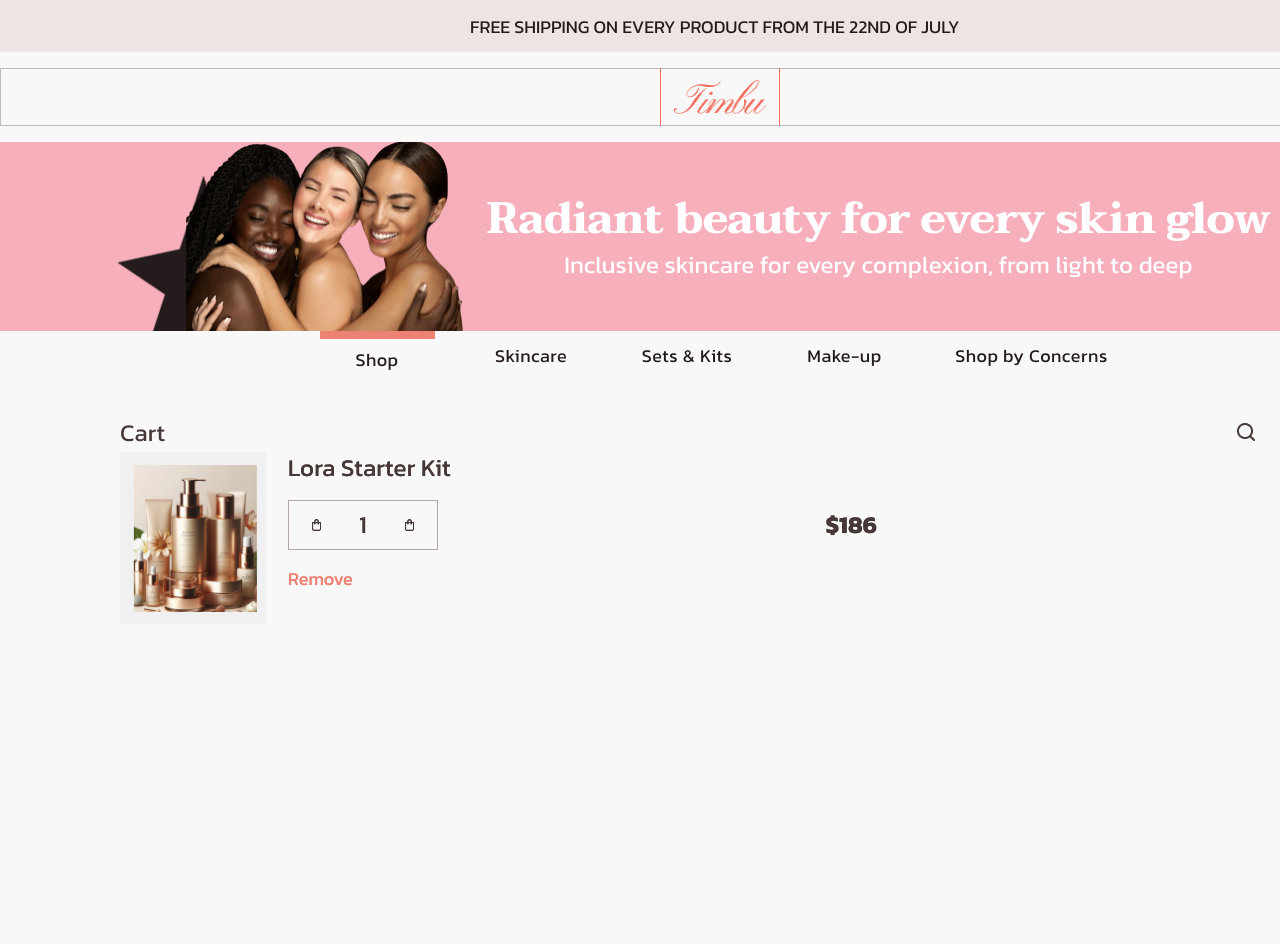
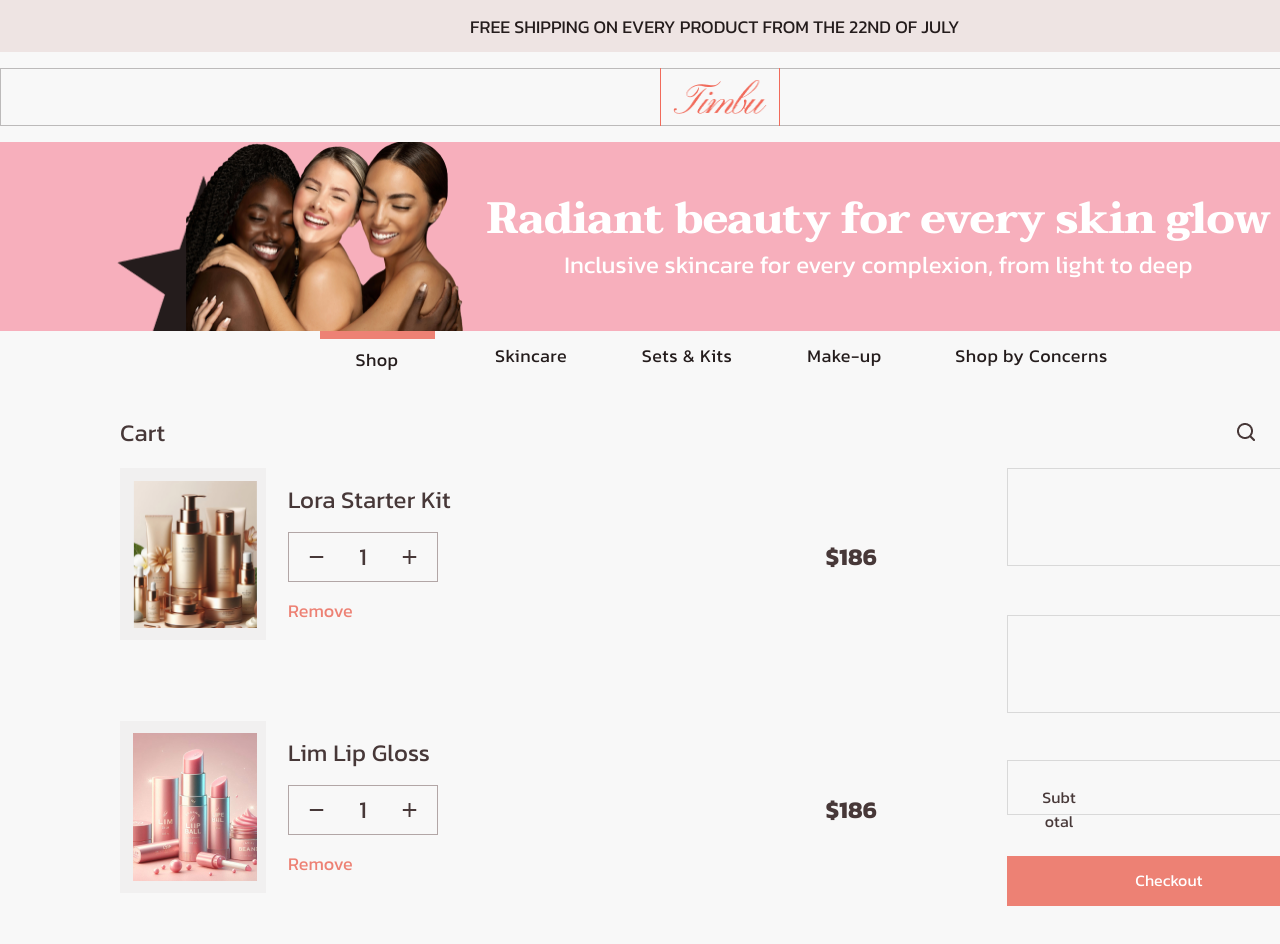
Before and after one commit to ad-sharon/hng2, a React (Create React App) app: page /addcart in a window 1280 px wide. Shown: the top 944 px of the page. Built offline with nearby package versions, Linux system fonts and the light colour scheme.

Commit message:
almost done with cart page

```diff
--- a/src/App.js
+++ b/src/App.js
@@ -2,6 +2,7 @@
 import { BrowserRouter as Router, Route, Routes } from "react-router-dom";
 import ProductPage from "./pages/ProductPage";
 import CartPage from "./pages/CartPage";
+import CheckoutPage from "./pages/CheckoutPage";
 
 function App() {
   return (
@@ -9,6 +10,7 @@
       <Routes>
         <Route path="/" element={<ProductPage />} />
         <Route path="/addcart" element={<CartPage />} />
+        <Route path="/checkout" element={<CheckoutPage />} />
       </Routes>
     </Router>
   );
--- a/src/components/cart_item.jsx
+++ b/src/components/cart_item1.jsx
@@ -1,19 +1,21 @@
 import React from "react";
-import search from "../assets/images/search.png";
-import cart from "../assets/images/cart.png";
+import plus from "../assets/images/plus.png";
+import minus from "../assets/images/minus.png";
 import cart1 from "../assets/images/cart1.png";
 
-const CartItem = () => {
+const CartItem1 = () => {
   return (
     <div
       style={{
         width: 757,
         height: "212px",
         gap: 22,
+        paddingBottom: 40,
         display: "flex",
         position: "absolute",
       }}
     >
+      {/* picture div */}
       <div
         style={{
           height: 172,
@@ -34,12 +36,14 @@
         />
       </div>
 
+      {/* text div */}
       <div
         style={{
           width: 589,
           height: "140px",
           flexDirection: "column",
           display: "flex",
+          margin: "auto",
           gap: 16,
         }}
       >
@@ -50,7 +54,7 @@
             height: "32px",
             alignItems: "center",
             gap: 21,
-            display: "inline-flex",
+            display: "flex",
           }}
         >
           <div
@@ -93,14 +97,12 @@
               style={{
                 width: 24,
                 height: 24,
-                paddingLeft: 5,
-                paddingRight: 5,
                 justifyContent: "center",
                 alignItems: "center",
                 display: "flex",
               }}
             >
-              <img src={cart}></img>
+              <img src={minus}></img>
             </div>
 
             <div
@@ -122,13 +124,12 @@
               style={{
                 width: 24,
                 height: 24,
-                padding: 5,
                 justifyContent: "center",
                 alignItems: "center",
                 display: "flex",
               }}
             >
-              <img src={cart} alt="" />
+              <img src={plus} alt="" />
             </div>
           </div>
 
@@ -176,4 +177,4 @@
   );
 };
 
-export default CartItem;
+export default CartItem1;
--- /dev/null
+++ b/src/components/cart_item2.jsx
@@ -0,0 +1,180 @@
+import React from "react";
+import cart2 from "../assets/images/cart2.png";
+import plus from "../assets/images/plus.png";
+import minus from "../assets/images/minus.png";
+
+const CartItem2 = () => {
+  return (
+    <div
+      style={{
+        width: 757,
+        height: "212px",
+        gap: 22,
+        paddingBottom: 40,
+        display: "flex",
+        position: "absolute",
+      }}
+    >
+      {/* picture div */}
+      <div
+        style={{
+          height: 172,
+          width: "146px",
+          background: "#F1F0F0",
+        }}
+      >
+        <img
+          src={cart2}
+          style={{
+            width: "124px",
+            height: "148px",
+            top: "11.98px",
+            left: "12.91px",
+            position: "absolute",
+          }}
+          alt=""
+        />
+      </div>
+
+      {/* text div */}
+      <div
+        style={{
+          width: 589,
+          height: "140px",
+          flexDirection: "column",
+          display: "flex",
+          margin: "auto",
+          gap: 16,
+        }}
+      >
+        {/* lora div */}
+        <div
+          style={{
+            width: 589,
+            height: "32px",
+            alignItems: "center",
+            gap: 21,
+            display: "inline-flex",
+          }}
+        >
+          <div
+            style={{
+              width: 166,
+              color: "#473838",
+              fontSize: 24,
+              fontFamily: "Kanit",
+              fontWeight: "400",
+              lineHeight: 32,
+              letterSpacing: 0.12,
+            }}
+          >
+            Lim Lip Gloss
+          </div>
+        </div>
+
+        <div
+          style={{
+            height: "50px",
+            width: "589px",
+            justifyContent: "space-between",
+            alignItems: "center",
+            display: "flex",
+          }}
+        >
+          <div
+            style={{
+              width: 150,
+              height: "50px",
+              padding: "12px 16px",
+              border: "1px solid #B2A6A6",
+              // justifyContent: "flex-start",
+              alignItems: "center",
+              gap: 31,
+              display: "flex",
+            }}
+          >
+            <div
+              style={{
+                width: 24,
+                height: 24,
+                justifyContent: "center",
+                alignItems: "center",
+                display: "flex",
+              }}
+            >
+              <img src={minus}></img>
+            </div>
+
+            <div
+              style={{
+                width: "8px",
+                textAlign: "center",
+                color: "#473838",
+                fontSize: 24,
+                fontFamily: "Kanit",
+                fontWeight: "400",
+                lineHeight: 32,
+                letterSpacing: 0.12,
+              }}
+            >
+              1
+            </div>
+
+            <div
+              style={{
+                width: 24,
+                height: 24,
+                justifyContent: "center",
+                alignItems: "center",
+                display: "flex",
+              }}
+            >
+              <img src={plus} alt="" />
+            </div>
+          </div>
+
+          <div
+            style={{
+              textAlign: "center",
+              color: "#473838",
+              fontSize: 24,
+              fontFamily: "Kanit",
+              fontWeight: "700",
+              lineHeight: 32,
+              letterSpacing: 0.12,
+            }}
+          >
+            $186
+          </div>
+        </div>
+
+        <div
+          style={{
+            width: 92,
+            height: 26,
+            alignItems: "center",
+            gap: 21,
+            display: "inline-flex",
+          }}
+        >
+          <div
+            style={{
+              width: 166,
+              color: "#ED8174",
+              fontSize: 18,
+              fontFamily: "Kanit",
+              fontWeight: "400",
+              lineHeight: 26,
+              letterSpacing: 0.09,
+              wordWrap: "break-word",
+            }}
+          >
+            Remove
+          </div>
+        </div>
+      </div>
+    </div>
+  );
+};
+
+export default CartItem2;
--- a/src/components/cart_tab.jsx
+++ b/src/components/cart_main.jsx
@@ -1,10 +1,13 @@
 import React from "react";
 import search from "../assets/images/search.png";
 import cart from "../assets/images/cart.png";
-import CartItem from "./cart_item";
+import CartItem1 from "./cart_item1";
+import CartItem2 from "./cart_item2";
+import CartSide from "./cart_side";
 
-const CartTab = () => {
+const CartMain = () => {
   return (
+    // all div
     <div
       style={{
         width: 1200,
@@ -12,17 +15,19 @@
         top: 420,
         left: 120,
         gap: 16,
+        display: "flex",
+        flexDirection: "column",
         position: "absolute",
       }}
     >
+      {/* cart tab div */}
       <div
         style={{
           width: 1199,
           height: 32,
-          top: 426,
-          left: "119px",
           justifyContent: "space-between",
           display: "flex",
+          flexDirection: "row",
         }}
       >
         <div
@@ -69,14 +74,53 @@
           </div>
         </div>
       </div>
-      <div>
-        <CartItem />
-      </div>
-      <div>
-        <CartItem />
+      {/* cart tab div end */}
+
+      <div
+        style={{
+          width: 1200,
+          height: 465,
+          gap: 120,
+          display: "flex",
+          flexDirection: "row",
+        }}
+      >
+        {/* 2 cart items */}
+        <div
+          style={{
+            width: 1200,
+            height: 465,
+            gap: 41,
+            display: "flex",
+            flexDirection: "column",
+          }}
+        >
+          <div
+            style={{
+              width: 767,
+              height: 465,
+            }}
+          >
+            <CartItem1 />
+          </div>
+          <div
+            style={{
+              width: 767,
+              height: 465,
+              gap: 41,
+              display: "flex",
+              flexDirection: "column",
+            }}
+          >
+            <CartItem2 />
+          </div>
+        </div>
+        <div>
+          <CartSide />
+        </div>
       </div>
     </div>
   );
 };
 
-export default CartTab;
+export default CartMain;
--- /dev/null
+++ b/src/components/cart_side.jsx
@@ -0,0 +1,106 @@
+import React from "react";
+import { Link } from "react-router-dom";
+import CheckOutButton from "./checkout_b";
+
+const CartSide = () => {
+  return (
+    <div
+      style={{
+        width: 324,
+        height: 438,
+        gap: 41,
+        display: "flex",
+        flexDirection: "column",
+      }}
+    >
+      <div
+        style={{
+          width: 324,
+          height: 347,
+          gap: 47,
+          display: "flex",
+          flexDirection: "column",
+        }}
+      >
+        <div
+          style={{
+            width: 324,
+            height: 245,
+            gap: 49,
+            display: "flex",
+            flexDirection: "column",
+          }}
+        >
+          {/* 1 */}
+          <div
+            style={{
+              width: 324,
+              height: 98,
+              padding: "12px 16px",
+              border: "1px solid #D9D9D9",
+            }}
+          ></div>
+
+          {/* 2 */}
+          <div
+            style={{
+              width: 324,
+              height: 98,
+              padding: "12px 16px",
+              border: "1px solid #D9D9D9",
+            }}
+          ></div>
+        </div>
+
+        <div
+          style={{
+            width: 359,
+            height: 55,
+
+            padding: "12px 16px",
+            border: "1px solid #D9D9D9",
+          }}
+        >
+          <div style={{ display: "flex", flexDirection: "row" }}>
+            <div
+              style={{
+                width: 70,
+                height: 26,
+                padding: "12px 16px",
+                letterSpacing: 0.09,
+                textAlign: "center",
+                fontFamily: "Kanit",
+                fontWeight: 400,
+                size: "18px",
+                color: "#473838",
+              }}
+            >
+              Subtotal
+            </div>
+
+            <div
+              style={{
+                width: 52,
+                height: 32,
+                color: "#473838",
+                fontSize: 24,
+                fontFamily: "Kanit",
+                fontWeight: "700",
+                lineHeight: 32,
+                letterSpacing: 0.12,
+              }}
+            >
+              $186
+            </div>
+          </div>
+        </div>
+      </div>
+
+      <Link to="/checkout">
+        <CheckOutButton />
+      </Link>
+    </div>
+  );
+};
+
+export default CartSide;
--- /dev/null
+++ b/src/components/checkout_b.jsx
@@ -0,0 +1,32 @@
+import React from "react";
+
+const CheckOutButton = () => {
+  return (
+    <div
+      style={{
+        width: 324,
+        height: 50,
+        gap: "8px",
+        backgroundColor: "#ED8174",
+        padding: "12px 16px",
+      }}
+    >
+      <p
+        style={{
+          width: 292,
+          height: 26,
+          letterSpacing: 0.09,
+          textAlign: "center",
+          fontFamily: "Kanit",
+          fontWeight: 400,
+          size: "18px",
+          color: "#fff",
+        }}
+      >
+        Checkout
+      </p>
+    </div>
+  );
+};
+
+export default CheckOutButton;
--- a/src/pages/CartPage.jsx
+++ b/src/pages/CartPage.jsx
@@ -3,7 +3,7 @@
 import TopBar from "../components/topBar";
 import TimbuDiv from "../components/timbu_div";
 import TitleBar from "../components/title_bar";
-import CartTab from "../components/cart_tab";
+import CartMain from "../components/cart_main";
 import Footer from "../components/footer";
 
 const theme = extendTheme({
@@ -33,7 +33,7 @@
         <TitleBar />
       </div>
 
-      <CartTab />
+      <CartMain />
 
       <div>
         <Footer />
```
Also changed, not shown: src/pages/CheckoutPage.jsx (+42 -0 lines), src/assets/images/minus.png (added), src/assets/images/plus.png (added).
